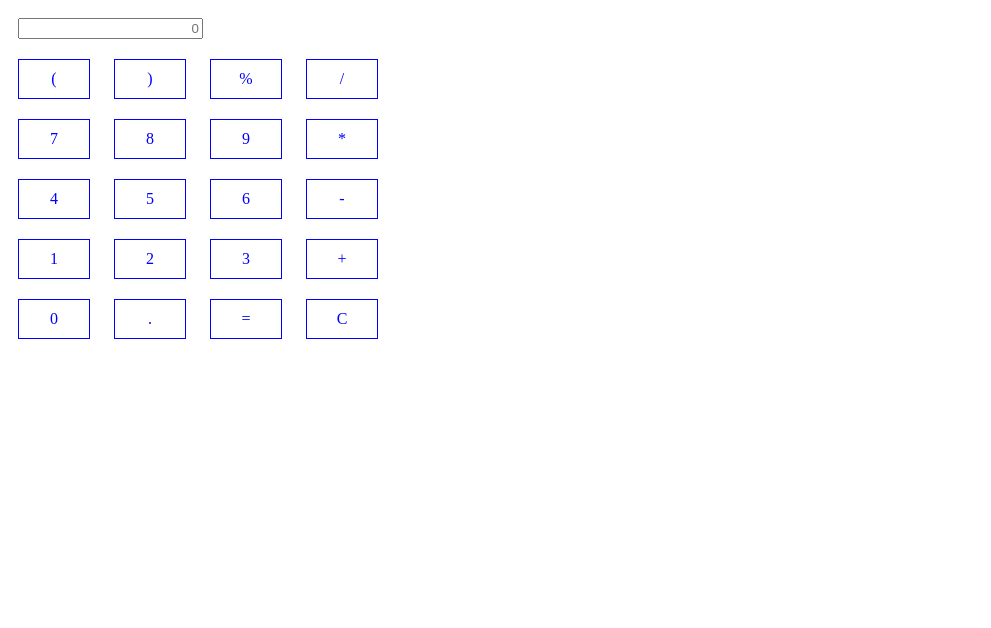
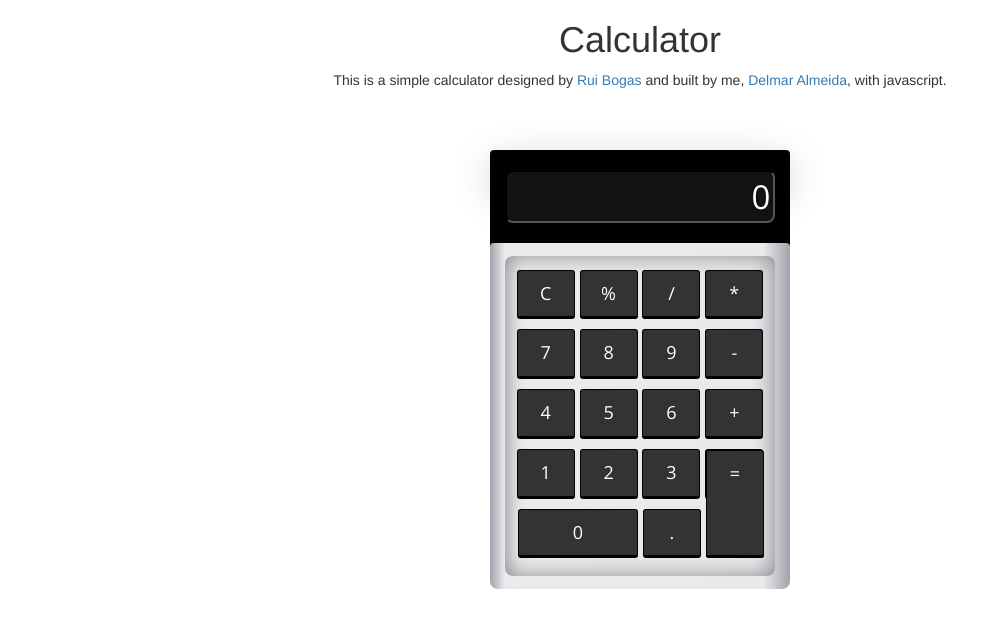
Before and after one commit to angelus380/my_first_calculator, a plain HTML site: page index.html in a window 1280 px wide. Shown: the whole page, without its empty margins (0-991 px from the left). Drawn offline with nearby package versions, Linux system fonts and the light colour scheme.

Commit message:
finished styling the calculator

```diff
--- a/css/main.css
+++ b/css/main.css
@@ -1,18 +1,102 @@
-input {
-	margin: 10px;
+/* font */
+@import url('https://fonts.googleapis.com/css?family=Open+Sans');
+
+/* styling */
+.wrapper {
+display: block;
+position: relative;
+max-width: 300px;
+margin: 10px auto;
+}	.wrapper-bg {
+	position: absolute;
+  width: 90%;
+  height: 90%;
+  top: 9px;
+  left: 15px;
+  -webkit-box-shadow: 0px 19px 40px 10px #999999;
+  box-shadow: 0px 19px 40px 10px #999999;
+	}
+	.screen {
+	background-color: #010101;
+	border: 0px solid;
+	-webkit-border-radius: 4px;
+	-moz-border-radius: 4px;
+	border-radius: 4px;
+	}	.displayer {
+		width: 100%;
+		margin-top: 20px;
+		margin-bottom: 40px;
 		text-align: right;
+		font-size: 33px;
+	  font-family: Open Sans, sans-serif;;
+	 	letter-spacing: 0.62px;
+	 	background-color: #121212;
+		border-color: #010101;
+		-webkit-border-radius: 8px;
+		-moz-border-radius: 8px;
+		border-radius: 8px;
+	}	.displayer:focus {
+		border-color: #010101;
+	}	.displayer::-webkit-input-placeholder { /* Chrome/Opera/Safari */
+		color: #FFFFFF;
+	}	.displayer::-moz-placeholder { /* Firefox 19+ */
+		color: #FFFFFF;
+	}	.displayer:-ms-input-placeholder { /* IE 10+ */
+		color: #FFFFFF;
+	}	.displayer:-moz-placeholder { /* Firefox 18- */
+		color: #FFFFFF;
 	}
-.calc-btn {
+	.body {
+	background-image: linear-gradient(-90deg, #A1A3AB 0%, #E9E9EC 9%, #EAEBEC 95%, #A1A3AB 100%);
+	top: -20px;
+	padding: 13px 11px;
+	border-radius: 4px 4px 8px 8px;
+	} .inner-body {
+		background-image: linear-gradient(-90deg, #DBDDE0 0%, #E9E9EC 9%, #EAEBEC 95%, #DBDDE0 100%);
+		padding-top: 14px;
+		padding-bottom: 8px;
+		box-shadow: inset 0 0 21px 0 rgba(0,0,0,0.40);
+		border-radius: 8px;
+	} .bottom-row {
+		position: relative;
+		padding-left: 13px;
+	} .calc-btn {
 		display: inline-block;
 		cursor: pointer;
-	width: 50px;
+		width: 58px;
 		padding: 10px;
-	margin: 10px;
+		margin-right: 1px;
+		margin-bottom: 10px;
 		text-align: center;
-	color: blue;
-	border: 1px solid blue;
+		vertical-align: bottom;
+		font-family: Open Sans, sans-serif;;
+		font-size: 18px;
+		letter-spacing: 0;
+		color: #FFFFFF;
+		background-color: #333333;
+		border: 1px solid #010101;
+		border-bottom: 3px solid #010101;
+		-webkit-border-radius: 3px;
+		-moz-border-radius: 3px;
+		border-radius: 3px;
+		-webkit-transition: all 0.4s ease;
+		-moz-transition: all 0.4s ease;
+		-ms-transition: all 0.4s ease;
+		-o-transition: all 0.4s ease;
+		transition: all 0.1s ease;
+	}	.calc-btn:hover,
+	 	.calc-btn:focus {
+		color: #ffffff;
+		border-top: 3px solid #010101;
+		border-bottom: 1px solid #010101;
+		text-decoration: none;
+	}	.calc-btn:last-of-type {
+		margin-right: 0;
+	}	.calc-btn.streched-left {
+		width: 120px;
+	}	.calc-btn.streched-up {
+		position: absolute;
+    height: 108px;
+    top: -59px;
+    right: 11px;
 	}
-.calc-btn:hover {
-	color: #fff;
-	background-color: blue;
-}
--- a/index.html
+++ b/index.html
@@ -6,44 +6,69 @@
 	<meta http-equiv="X-UA-Compatible" content="IE=edge">
 	<meta name="viewport" content="width=device-width">
 	<link rel="stylesheet" type="text/css" href="css/main.css">
+	<!-- Latest compiled and minified CSS -->
+	<link rel="stylesheet" href="https://maxcdn.bootstrapcdn.com/bootstrap/3.3.7/css/bootstrap.min.css" integrity="sha384-BVYiiSIFeK1dGmJRAkycuHAHRg32OmUcww7on3RYdg4Va+PmSTsz/K68vbdEjh4u" crossorigin="anonymous">
 
 </head>
 <body>
-<!-- main numbers -->
+<section class="section">
+	<div class="container">
+		<div class="row">
+			<div class="push-down col-lg-12 text-center">
+        <h1>Calculator</h1>
+        <p>This is a simple calculator designed by <a href="http://ruibogasdesign.net/">Rui Bogas</a> and built by me, <a href="http://delmaralmeida.com/">Delmar Almeida</a>, with javascript.</p>
+        <br><br>
+      </div>
+		</div>
+
+		<div class="row">
+		<!-- calculator markup -->
 			<div class="wrapper">
-	<input id="displayer" class="displayer" type="text" placeholder="0">
-	<div>
-		<a class="calc-btn input">(</a>
-		<a class="calc-btn input">)</a>
+				<div class="wrapper-bg"></div>
+				<div class="screen text-center col-sm-12">
+					<input readonly id="displayer" class="displayer" type="text" placeholder="0">
+				</div>
+
+				<div class="body col-sm-12">
+					<div class="inner-body">
+						<div class="text-center">
+							<a id="clear" class="calc-btn">C</a>
 							<a class="calc-btn input">%</a>
 							<a class="calc-btn input">/</a>
+							<a class="calc-btn input">*</a>
 						</div>
-	<div>
+						<div class="text-center">
 							<a class="calc-btn input">7</a>
 							<a class="calc-btn input">8</a>
 							<a class="calc-btn input">9</a>
-		<a class="calc-btn input">*</a>
+							<a class="calc-btn input">-</a>
 						</div>
-	<div>
+						<div class="text-center">
 							<a class="calc-btn input">4</a>
 							<a class="calc-btn input">5</a>
 							<a class="calc-btn input">6</a>
-		<a class="calc-btn input">-</a>
+							<a class="calc-btn input">+</a>
 						</div>
-	<div>
+						<div class="text-center">
 							<a class="calc-btn input">1</a>
 							<a class="calc-btn input">2</a>
 							<a class="calc-btn input">3</a>
 							<a class="calc-btn input">+</a>
 						</div>
-	<div>
-		<a class="calc-btn input">0</a>
+						<div class="bottom-row">
+							<a class="calc-btn streched-left input">0</a>
 							<a class="calc-btn input">.</a>
-		<a id="result" class="calc-btn">=</a>
-		<a id="clear" class="calc-btn">C</a>
+							<a class="calc-btn input">.</a>
+							<a id="result" class="calc-btn streched-up">=</a>
 						</div>
+					</div><!-- inner body end -->
+				</div><!-- body end -->
+
+			</div><!-- calculator markup end -->
 
 		</div>
+	</div>
+</section>
 
 </body>
 <script type="text/javascript" src="js/main.js"></script>
```
Also changed, not shown: 1 other file. Lines whose indentation alone changed are shown as unchanged.
